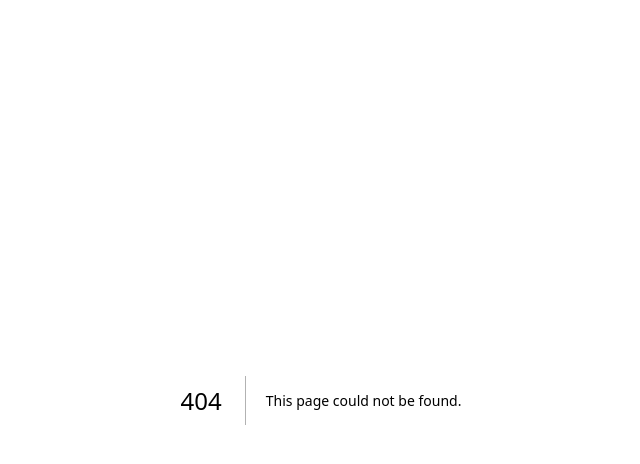
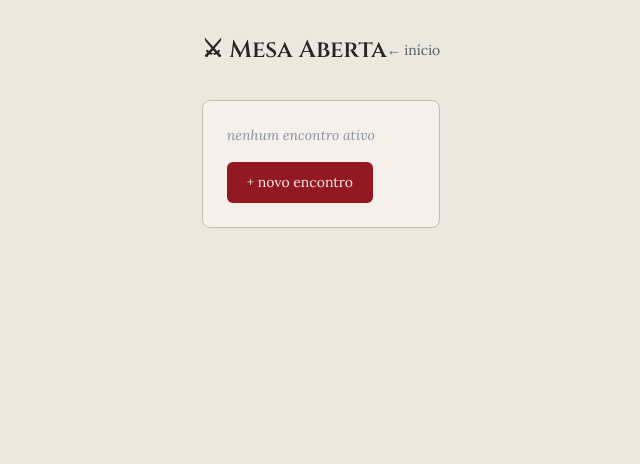
Before and after one commit to gabriell-franca/mesa-aberta, a Next.js app in the folder apps/web/: page /encounters in a window 1280 px wide. Before the commit this address had no page. Shown: the top 464 px of the page, without its empty margins (319-959 px from the left). Built offline with nearby package versions, Linux system fonts and the light colour scheme.

Commit message:
feat: pagina de encontros com tema aplicado

```diff
--- /dev/null
+++ b/apps/web/app/encounters/page.tsx
@@ -0,0 +1,23 @@
+export default function EncountersPage() {
+    return (
+        <main style={{ minHeight: '100vh', padding: '2rem', maxWidth: '720px', margin: '0 auto' }}>
+            <div style={{ display: 'flex', alignItems: 'center', justifyContent: 'space-between', marginBottom: '2rem' }}>
+                <h1 style={{ fontFamily: "'Cinzel', serif", fontSize: '1.5rem', fontWeight: 600, color: 'var(--ink)' }}>
+                    ⚔ Mesa Aberta
+                </h1>
+                <a href="/" style={{ fontFamily: "'Lora', serif", fontSize: '0.875rem', color: 'var(--sl)', textDecoration: 'none' }}>
+                    ← início
+                </a>
+            </div>
+
+            <div style={{ background: 'var(--ml)', border: '1px solid var(--md)', borderRadius: '8px', padding: '1.5rem', marginBottom: '1rem' }}>
+                <p style={{ fontFamily: "'Lora', serif", fontSize: '0.875rem', fontStyle: 'italic', color: 'var(--slm)', marginBottom: '1rem' }}>
+                    nenhum encontro ativo
+                </p>
+                <button style={{ fontFamily: "'Lora', serif", background: 'var(--cr)', color: 'var(--ml)', border: 'none', padding: '0.625rem 1.25rem', borderRadius: '6px', cursor: 'pointer', fontSize: '0.875rem' }}>
+                    + novo encontro
+                </button>
+            </div>
+        </main>
+    )
+}
```
